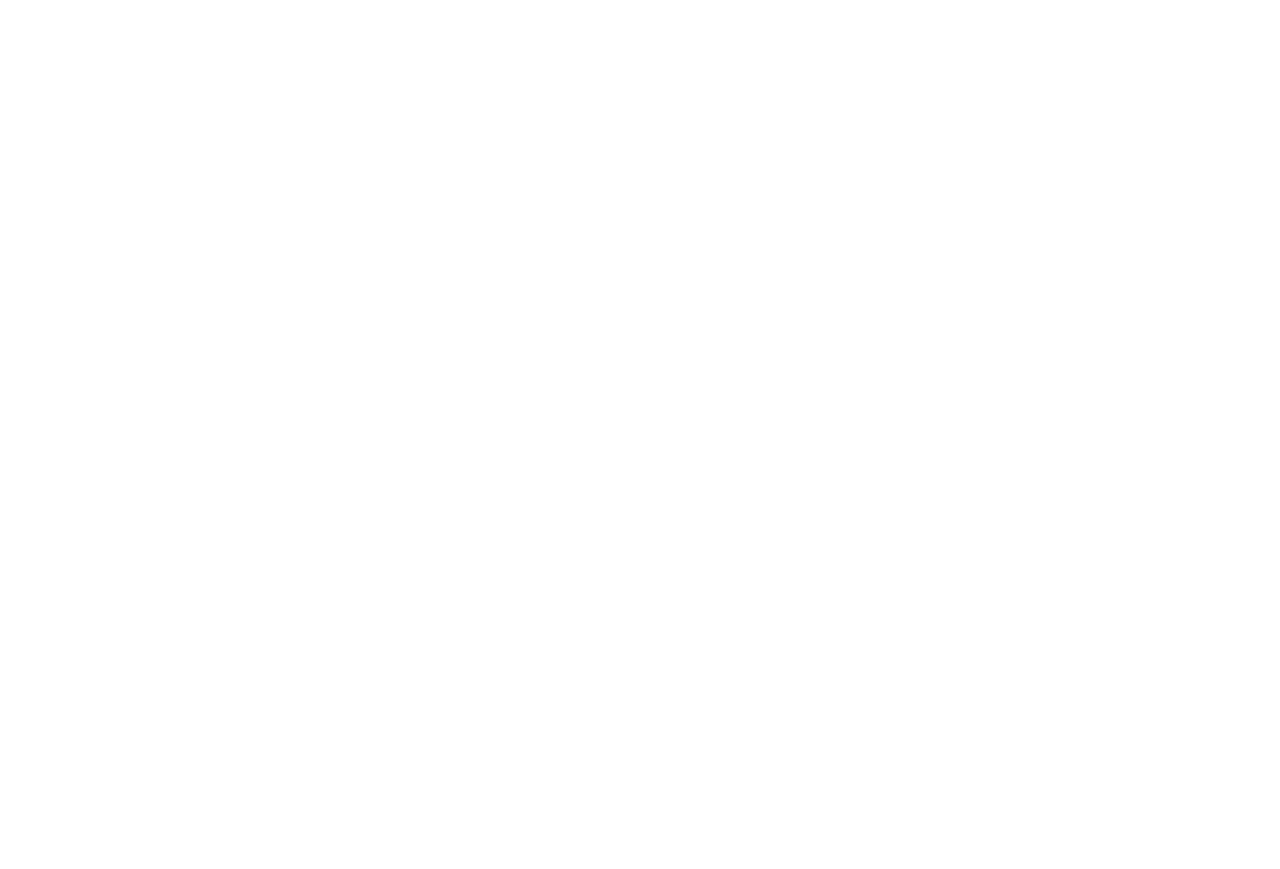
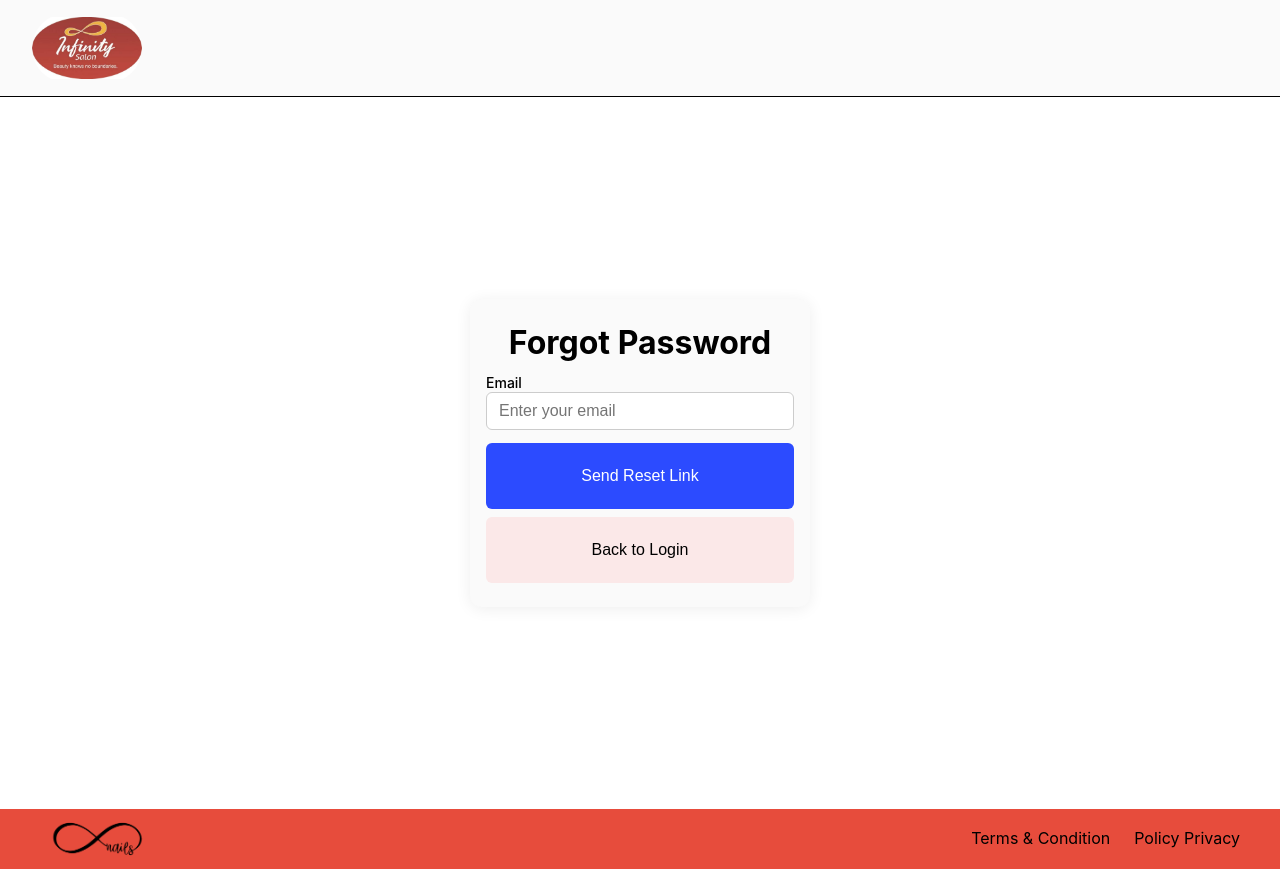
Before and after one commit to xavier4dinner/RegisterUI, a React (Vite) app in the folder Frontend/: page /forgot-password in a window 1280 px wide. Before the commit this address had no page. Before the commit the page ends 800 px from the top, so only its background shows below. Built offline with nearby package versions, Linux system fonts and the light colour scheme.

Commit message:
With Forgot Password UI's

```diff
--- a/Frontend/App.jsx
+++ b/Frontend/App.jsx
@@ -8,6 +8,8 @@
 import LoginPage from './pages/Login/LoginPage';
 import Layout from './components/common/Layout';
 import LoginForm from './pages/Login/LoginForm';
+import ForgotPassword from './pages/Login/ForgotPassword';
+import ResetPassword from './pages/Login/ResetPassword';
 import "./styles/Register.css";
 import "./styles/LoginForm.css";
 
@@ -18,6 +20,8 @@
         <Route element={<Layout />}>
           <Route path="/login" element={<LoginForm />} />
           <Route path="/register" element={<RegisterForm />} />
+          <Route path="/forgot-password" element={<ForgotPassword />} />
+          <Route path="/reset-password/:token" element={<ResetPassword />} />
           <Route path="/" element={<Navigate to="/login" replace />} />
         </Route>
       </Routes>
--- a/Frontend/pages/Login/ForgotPassword.jsx
+++ b/Frontend/pages/Login/ForgotPassword.jsx
@@ -1,9 +1,11 @@
 import React, { useState } from 'react';
+import { useNavigate } from 'react-router-dom';
 
-const ForgotPassword = ({ onBackToLogin }) => {
+const ForgotPassword = () => {
   const [email, setEmail] = useState('');
   const [message, setMessage] = useState('');
   const [error, setError] = useState('');
+  const navigate = useNavigate();
 
   const handleSubmit = async (e) => {
     e.preventDefault();
@@ -27,21 +29,28 @@
   };
 
   return (
-    <div>
-      <h2>Forgot Password</h2>
-      <form onSubmit={handleSubmit}>
+    <div className="main">
+      <div className="form-container">
+        <h2 className="title">Forgot Password</h2>
+        <form className="form" onSubmit={handleSubmit}>
+          <div className="form-group">
+            <label className="label" htmlFor="forgot-email">Email</label>
             <input
+              id="forgot-email"
               type="email"
+              className="input"
               placeholder="Enter your email"
               value={email}
               onChange={e => setEmail(e.target.value)}
               required
             />
-        <button type="submit">Send Reset Link</button>
+          </div>
+          <button className="signup-button" type="submit">Send Reset Link</button>
         </form>
-      {message && <p style={{color: 'green'}}>{message}</p>}
-      {error && <p style={{color: 'red'}}>{error}</p>}
-      <button onClick={onBackToLogin}>Back to Login</button>
+        {message && <div className="success-message">{message}</div>}
+        {error && <div className="error-message">{error}</div>}
+        <button className="back-button" onClick={() => navigate('/login')} style={{marginTop: 8}}>Back to Login</button>
+      </div>
     </div>
   );
 };
--- a/Frontend/pages/Login/LoginForm.jsx
+++ b/Frontend/pages/Login/LoginForm.jsx
@@ -87,6 +87,16 @@
             />
             {errors.password && <div className="login-message login-message-error">{errors.password}</div>}
           </div>
+          <div style={{ textAlign: 'right', marginBottom: '1em' }}>
+            <button
+              type="button"
+              className="login-link"
+              style={{ background: 'none', border: 'none', color: '#007bff', cursor: 'pointer', padding: 0 }}
+              onClick={() => navigate('/forgot-password')}
+            >
+              Forgot Password?
+            </button>
+          </div>
           <div className="login-actions">
             <button
               type="submit"
--- /dev/null
+++ b/Frontend/pages/Login/ResetPassword.jsx
@@ -0,0 +1,73 @@
+import React, { useState } from 'react';
+import { useParams, useNavigate } from 'react-router-dom';
+
+export default function ResetPassword() {
+  const { token } = useParams();
+  const [password, setPassword] = useState('');
+  const [retype, setRetype] = useState('');
+  const [message, setMessage] = useState('');
+  const [error, setError] = useState('');
+  const navigate = useNavigate();
+
+  const handleSubmit = async (e) => {
+    e.preventDefault();
+    setError('');
+    setMessage('');
+    if (password !== retype) {
+      setError('Passwords do not match.');
+      return;
+    }
+    try {
+      const res = await fetch('/api/reset-password', {
+        method: 'POST',
+        headers: { 'Content-Type': 'application/json' },
+        body: JSON.stringify({ token, password }),
+      });
+      if (res.ok) {
+        setMessage('Password reset successful! Redirecting to login...');
+        setTimeout(() => navigate('/login'), 2000);
+      } else {
+        setError('Failed to reset password. Please try again.');
+      }
+    } catch {
+      setError('Network error. Please try again.');
+    }
+  };
+
+  return (
+    <div className="main">
+      <div className="form-container">
+        <h2 className="title">Reset Password</h2>
+        <form className="form" onSubmit={handleSubmit}>
+          <div className="form-group">
+            <label className="label" htmlFor="reset-password">New Password</label>
+            <input
+              id="reset-password"
+              type="password"
+              className="input"
+              placeholder="New password"
+              value={password}
+              onChange={e => setPassword(e.target.value)}
+              required
+            />
+          </div>
+          <div className="form-group">
+            <label className="label" htmlFor="reset-retype">Retype Password</label>
+            <input
+              id="reset-retype"
+              type="password"
+              className="input"
+              placeholder="Retype new password"
+              value={retype}
+              onChange={e => setRetype(e.target.value)}
+              required
+            />
+          </div>
+          <button className="signup-button" type="submit">Reset Password</button>
+        </form>
+        {message && <div className="success-message">{message}</div>}
+        {error && <div className="error-message">{error}</div>}
+      </div>
+    </div>
+  );
+}
```
Lines whose indentation alone changed are shown as unchanged.
